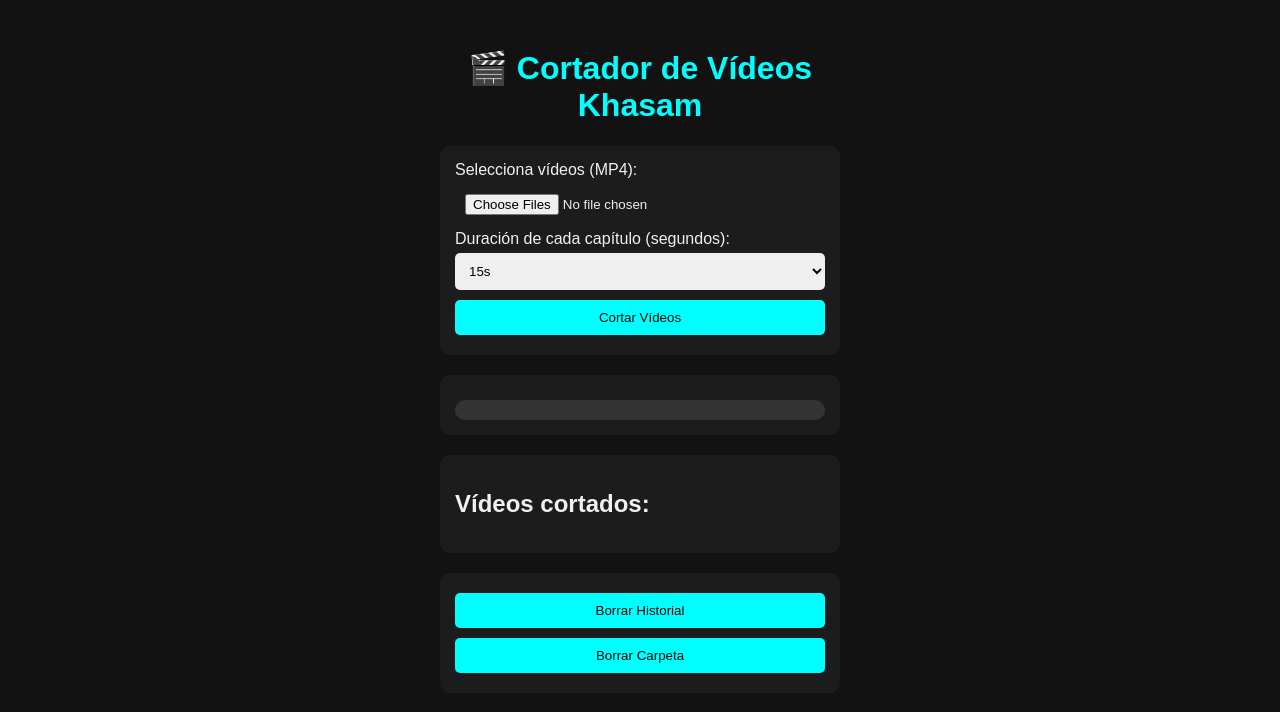
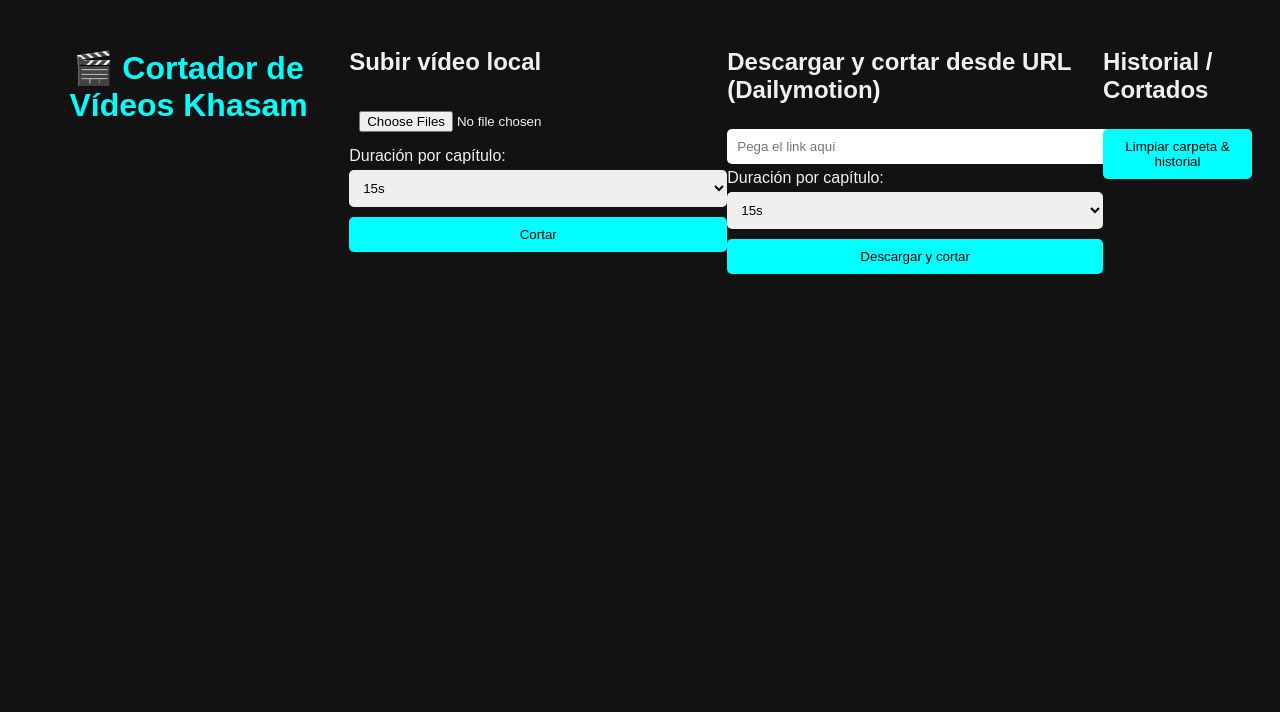
Before and after one commit to KekoOfficial/X, a Flask app: page / in a window 1280 px wide. Shown: the top 712 px of the page. Run offline with Flask 3, Linux system fonts and the light colour scheme.

Commit message:
Actualizar index.html

```diff
--- a/templates/index.html
+++ b/templates/index.html
@@ -3,33 +3,38 @@
 <head>
 <meta charset="UTF-8">
 <title>Cortador de Vídeos Khasam</title>
-<link rel="stylesheet" href="{{ url_for('static', filename='style.css') }}">
+<link rel="stylesheet" href="/static/style.css">
 </head>
 <body>
-<div class="container">
 <h1>🎬 Cortador de Vídeos Khasam</h1>
 
-    <div class="form-section">
-        <label>Selecciona vídeos (MP4):</label>
-        <input type="file" id="videos" multiple>
-
-        <label>Duración de cada capítulo (segundos):</label>
+<div class="panel">
+    <h2>Subir vídeo local</h2>
+    <input type="file" id="local_files" multiple>
+    <label>Duración por capítulo:</label>
     <select id="cap_duration">
         <option value="15">15s</option>
         <option value="30">30s</option>
         <option value="60">60s</option>
     </select>
-
-        <button id="btn_cortar">Cortar Vídeos</button>
+    <button onclick="uploadCut()">Cortar</button>
 </div>
 
-    <div class="progress-section">
-        <div id="progress_bar"><div id="progress_fill"></div></div>
-        <span id="progress_text"></span>
+<div class="panel">
+    <h2>Descargar y cortar desde URL (Dailymotion)</h2>
+    <input type="text" id="video_url" placeholder="Pega el link aquí">
+    <label>Duración por capítulo:</label>
+    <select id="cap_duration_url">
+        <option value="15">15s</option>
+        <option value="30">30s</option>
+        <option value="60">60s</option>
+    </select>
+    <button onclick="urlCut()">Descargar y cortar</button>
 </div>
 
-    <div class="history">
-        <h2>Vídeos cortados:</h2>
+<div class="panel">
+    <h2>Historial / Cortados</h2>
+    <button onclick="clearFolder()">Limpiar carpeta & historial</button>
     <ul id="video_list">
         {% for video in videos %}
         <li><a href="/download/{{ video }}">{{ video }}</a></li>
@@ -37,12 +42,6 @@
     </ul>
 </div>
 
-    <div class="actions">
-        <button id="clear_history">Borrar Historial</button>
-        <button id="clear_folder">Borrar Carpeta</button>
-    </div>
-</div>
-
-<script src="{{ url_for('static', filename='script.js') }}"></script>
+<script src="/static/script.js"></script>
 </body>
 </html>
```
Lines whose indentation alone changed are shown as unchanged.
